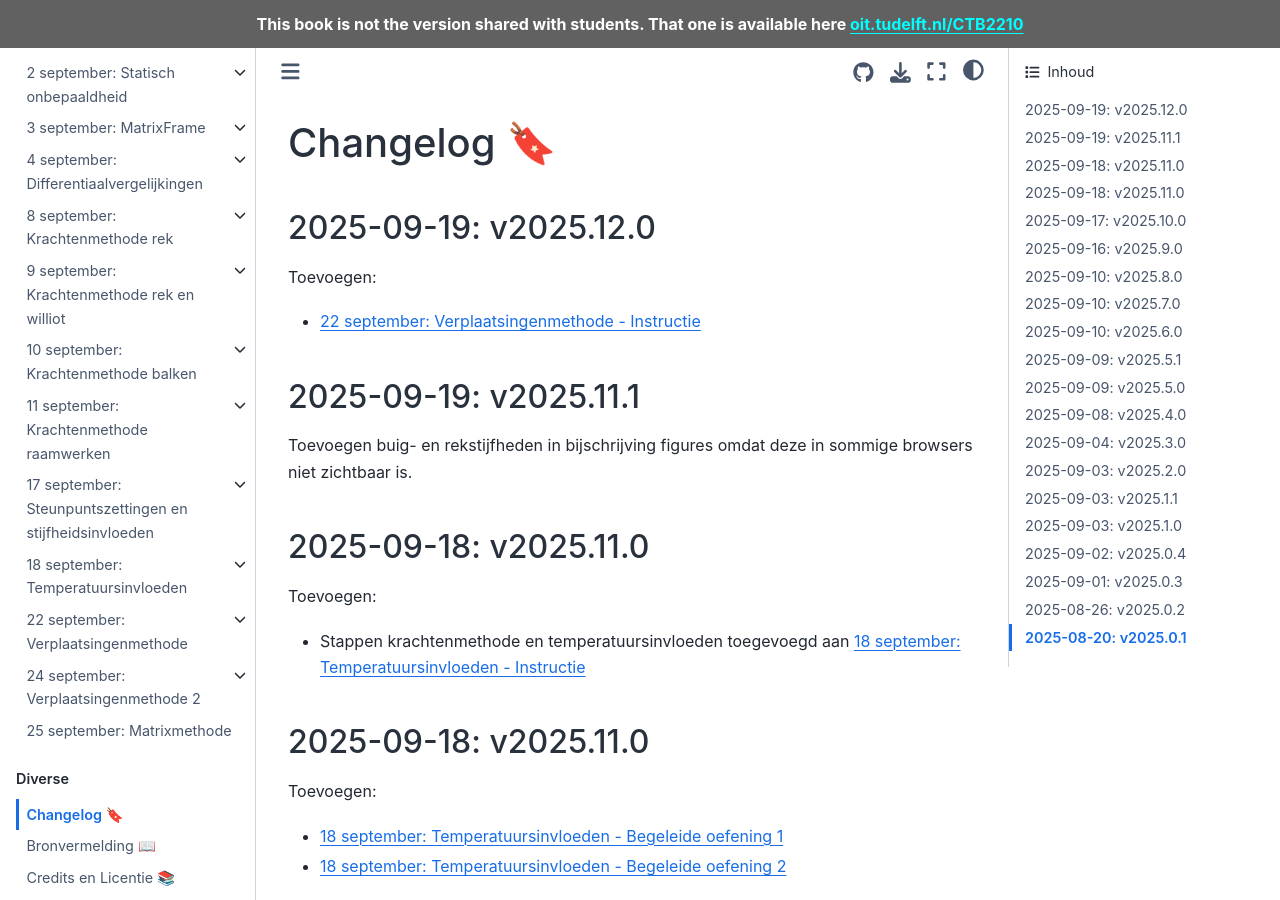
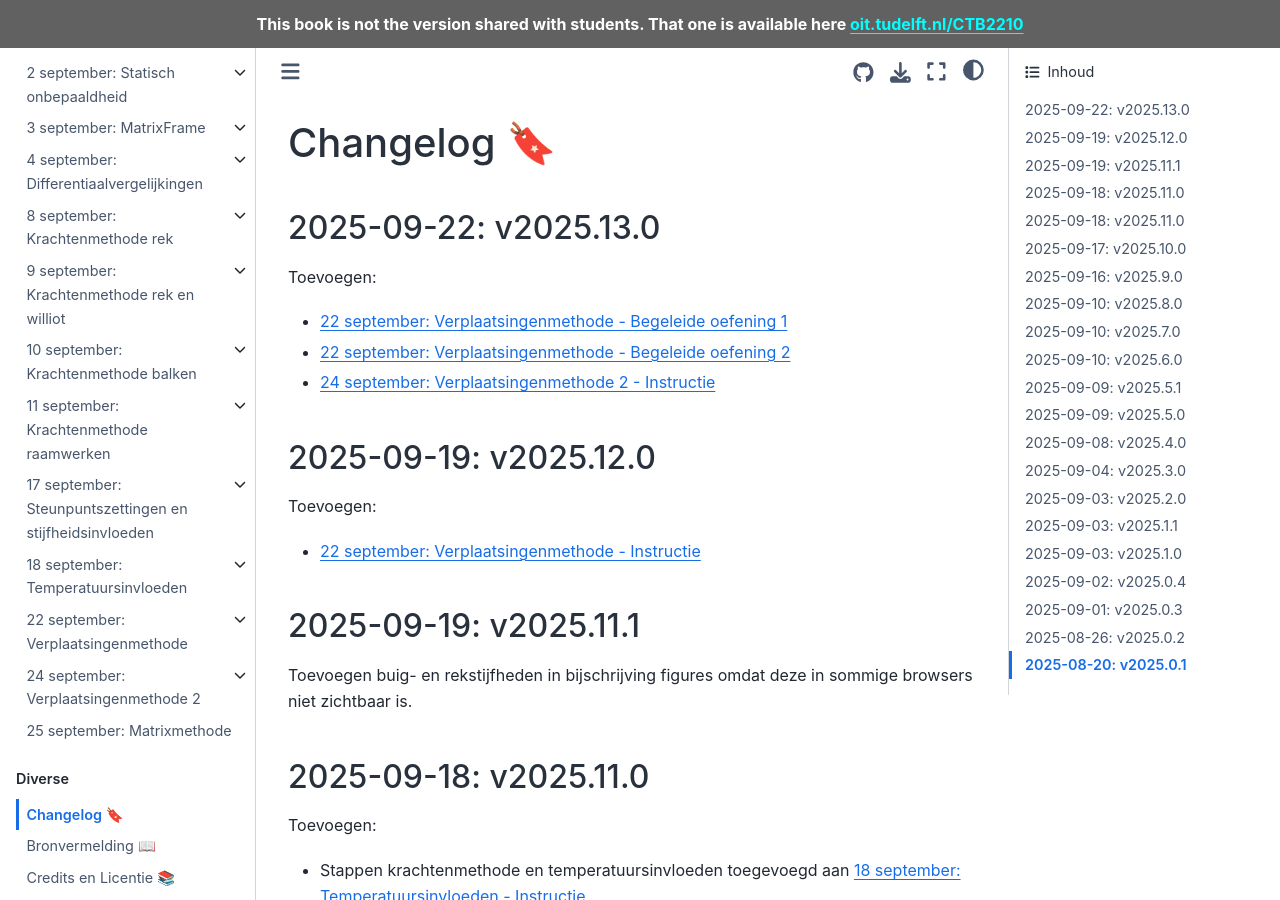
Before and after one commit to TUDelft-books/CTB2210, a Jupyter Book: the page built from book/changelog.md, in a window 1280 px wide and 900 px high. Built offline with Jupyter Book 1.0.4 settings and Sphinx 7.4.7 and the Sphinx Book theme 1.1.4, drawn with Linux system fonts in a browser that asks for light colours; comment, search, counter and statistics services are not loaded.

Commit message:
Added verplaats2

```diff
--- a/book/_toc.yml
+++ b/book/_toc.yml
@@ -65,9 +65,9 @@ parts:
     - file: verplaatsingenmethode/lesoefening.md
     - file: verplaatsingenmethode/lesoefening2.md
   - file: verplaats2/lesson.md
-# START REMOVE-FROM-RELEASE
     sections:
     - file: verplaats2/theorie.md
+# START REMOVE-FROM-RELEASE
     - file: verplaats2/lesoefening1.md
     - file: verplaats2/lesoefening2.md
 # END REMOVE-FROM-RELEASE
--- a/book/changelog.md
+++ b/book/changelog.md
@@ -1,4 +1,10 @@
 # Changelog 🔖
+
+## 2025-09-22: v2025.13.0
+Toevoegen:
+- [22 september: Verplaatsingenmethode - Begeleide oefening 1](./verplaatsingenmethode/lesoefening.md)
+- [22 september: Verplaatsingenmethode - Begeleide oefening 2](./verplaatsingenmethode/lesoefening2.md)
+- [24 september: Verplaatsingenmethode 2 - Instructie](./verplaats2/theorie.md)
 
 ## 2025-09-19: v2025.12.0
 Toevoegen:
```
